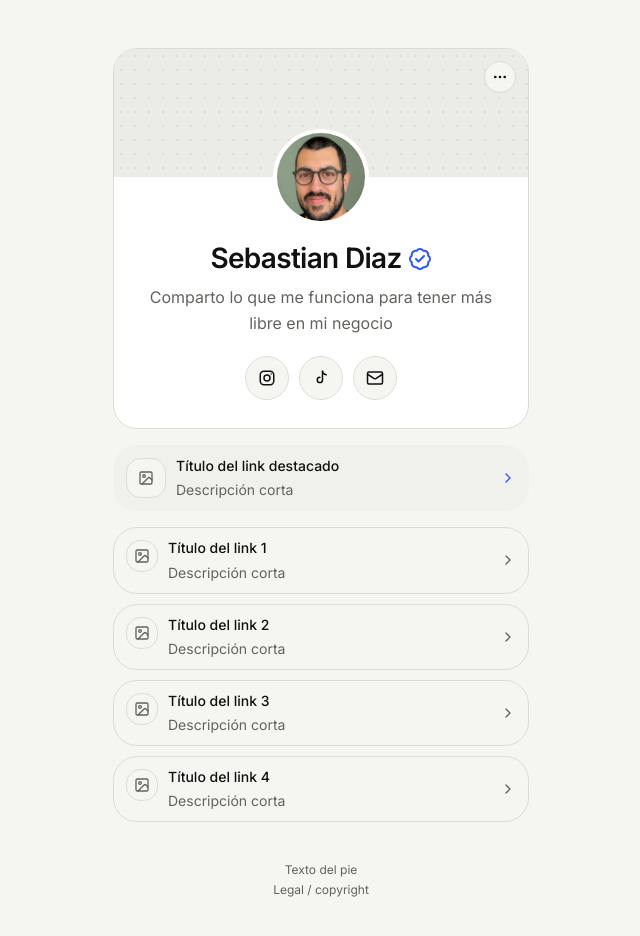
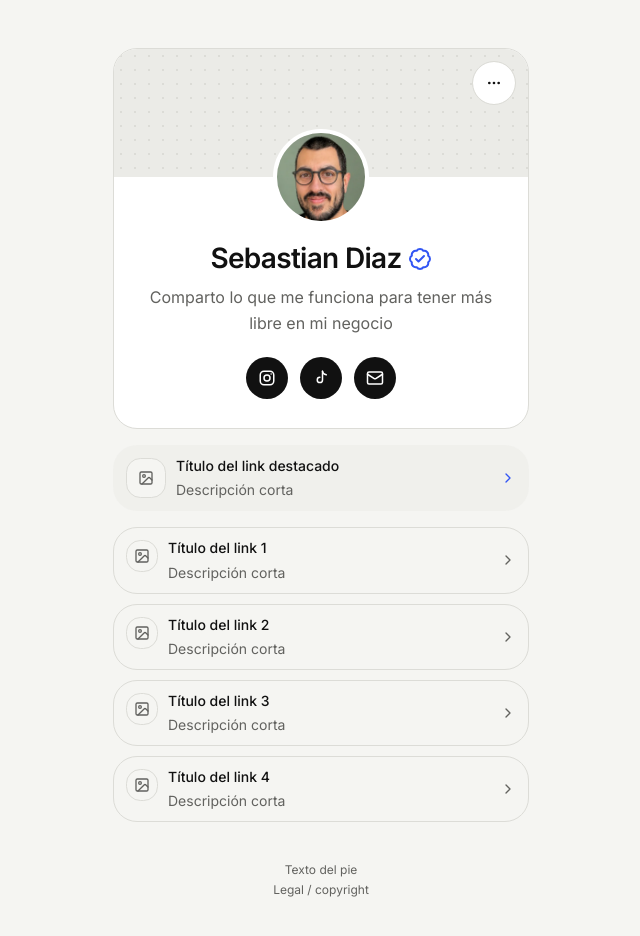
Before and after one commit to sebasw3b/sebastiandiaz, a Next.js app: page /start in a window 1280 px wide. Shown: the top 936 px of the page, without its empty margins (319-959 px from the left). Built offline with nearby package versions, Linux system fonts and the light colour scheme.

Commit message:
color variables setted up

```diff
--- a/app/globals.css
+++ b/app/globals.css
@@ -27,7 +27,7 @@
     --text-lead--letter-spacing: -0.032em;
     --text-lead--font-weight: 600;
     --text-subtitle: 1.3125rem;
-    --text-subtitle--line-height: 1.15;
+    --text-subtitle--line-height: 1.2;
     --text-subtitle--letter-spacing: -0.024em;
     --text-subtitle--font-weight: 600;
     --text-body: 1.0625rem;
@@ -108,8 +108,11 @@
     --brand-soft: #e9ecff;
     --brand-soft-foreground: #3255f4;
     --overlay: rgb(30 25 22 / 32%);
-    --shadow-card: 0 16px 40px rgb(17 17 17 / 9%);
-    --shadow-elevated: 0 24px 60px rgb(17 17 17 / 16%);
+    --shadow-card: 0 2px 10px rgb(39 31 23 / 3%);
+    --shadow-elevated:
+        0 0.6px 1.57px -1.5px rgb(0 0 0 / 17%),
+        0 2.29px 5.95px -3px rgb(0 0 0 / 14%),
+        0 10px 26px -4.5px rgb(0 0 0 / 2%);
     --chart-1: #3255f4;
     --chart-2: #111111;
     --chart-3: #62625f;
@@ -151,8 +154,11 @@
     --brand-soft: #1c2240;
     --brand-soft-foreground: #a9b8ff;
     --overlay: rgb(0 0 0 / 45%);
-    --shadow-card: 0 16px 40px rgb(0 0 0 / 35%);
-    --shadow-elevated: 0 24px 60px rgb(0 0 0 / 50%);
+    --shadow-card: 0 2px 10px rgb(0 0 0 / 20%);
+    --shadow-elevated:
+        0 0.6px 1.57px -1.5px rgb(0 0 0 / 40%),
+        0 2.29px 5.95px -3px rgb(0 0 0 / 35%),
+        0 10px 26px -4.5px rgb(0 0 0 / 20%);
     --chart-1: #6b85ff;
     --chart-2: #f5f5f2;
     --chart-3: #a3a39f;
--- a/app/layout.tsx
+++ b/app/layout.tsx
@@ -1,3 +1,4 @@
+import type { Metadata, Viewport } from "next"
 import { Geist_Mono, Inter, Source_Serif_4 } from "next/font/google"
 
 import "./globals.css"
@@ -11,7 +12,7 @@ const fontSans = Inter({
 
 const fontSerif = Source_Serif_4({
   subsets: ["latin", "latin-ext"],
-  style: ["italic"],
+  style: ["normal", "italic"],
   variable: "--font-serif",
 })
 
@@ -19,6 +20,21 @@ const fontMono = Geist_Mono({
   subsets: ["latin"],
   variable: "--font-mono",
 })
+
+export const metadata: Metadata = {
+  title: {
+    default: "Sebastián Díaz",
+    template: "%s | Sebastián Díaz",
+  },
+  description: "Sitio personal de Sebastián Díaz.",
+}
+
+export const viewport: Viewport = {
+  themeColor: [
+    { media: "(prefers-color-scheme: light)", color: "#f5f5f2" },
+    { media: "(prefers-color-scheme: dark)", color: "#111111" },
+  ],
+}
 
 export default function RootLayout({
   children,
--- a/app/start/_components/social-links.tsx
+++ b/app/start/_components/social-links.tsx
@@ -1,5 +1,4 @@
 import { buttonVariants } from "@/components/ui/button"
-import { cn } from "@/lib/utils"
 
 import type { SocialLink } from "../_lib/types"
 import { SocialIcon } from "./social-icon"
@@ -12,10 +11,7 @@ export function SocialLinks({ socials }: { socials: SocialLink[] }) {
           <a
             href={social.href}
             aria-label={social.label}
-            className={cn(
-              buttonVariants({ variant: "outline", size: "icon-lg" }),
-              "size-11 rounded-full"
-            )}
+            className={buttonVariants({ size: "icon" })}
           >
             <SocialIcon platform={social.platform} className="size-[18px]" />
           </a>
--- a/components/ui/button.tsx
+++ b/components/ui/button.tsx
@@ -3,33 +3,35 @@ import { cva, type VariantProps } from "class-variance-authority"
 import { cn } from "cn"
 
 const buttonVariants = cva(
-  "group/button inline-flex shrink-0 items-center justify-center rounded-lg border border-transparent bg-clip-padding text-sm font-medium whitespace-nowrap transition-all outline-none select-none focus-visible:border-ring focus-visible:ring-3 focus-visible:ring-ring/50 active:not-aria-[haspopup]:translate-y-px disabled:pointer-events-none disabled:opacity-50 aria-invalid:border-destructive aria-invalid:ring-3 aria-invalid:ring-destructive/20 dark:aria-invalid:border-destructive/50 dark:aria-invalid:ring-destructive/40 [&_svg]:pointer-events-none [&_svg]:shrink-0 [&_svg:not([class*='size-'])]:size-4",
+  "group/button inline-flex shrink-0 items-center justify-center rounded-full border border-transparent bg-clip-padding text-sm font-medium whitespace-nowrap transition-all outline-none select-none focus-visible:border-ring focus-visible:ring-3 focus-visible:ring-ring/50 active:not-aria-[haspopup]:translate-y-px disabled:pointer-events-none disabled:opacity-50 aria-invalid:border-destructive aria-invalid:ring-3 aria-invalid:ring-destructive/20 dark:aria-invalid:border-destructive/50 dark:aria-invalid:ring-destructive/40 [&_svg]:pointer-events-none [&_svg]:shrink-0 [&_svg:not([class*='size-'])]:size-4",
   {
     variants: {
       variant: {
-        default: "bg-primary text-primary-foreground hover:bg-primary/80",
+        default:
+          "bg-primary text-primary-foreground hover:bg-brand hover:text-brand-foreground aria-expanded:bg-brand aria-expanded:text-brand-foreground",
         outline:
-          "border-border bg-background hover:bg-muted hover:text-foreground aria-expanded:bg-muted aria-expanded:text-foreground dark:border-input dark:bg-input/30 dark:hover:bg-input/50",
+          "border-border bg-card hover:bg-muted hover:text-foreground aria-expanded:bg-muted aria-expanded:text-foreground dark:border-input dark:bg-input/30 dark:hover:bg-input/50",
         secondary:
           "bg-secondary text-secondary-foreground hover:bg-[color-mix(in_oklch,var(--secondary),var(--foreground)_5%)] aria-expanded:bg-secondary aria-expanded:text-secondary-foreground",
         ghost:
           "hover:bg-muted hover:text-foreground aria-expanded:bg-muted aria-expanded:text-foreground dark:hover:bg-muted/50",
         destructive:
           "bg-destructive/10 text-destructive hover:bg-destructive/20 focus-visible:border-destructive/40 focus-visible:ring-destructive/20 dark:bg-destructive/20 dark:hover:bg-destructive/30 dark:focus-visible:ring-destructive/40",
+        overlay:
+          "bg-overlay text-white backdrop-blur-md hover:bg-overlay/80 aria-expanded:bg-overlay/80",
         link: "text-primary underline-offset-4 hover:underline",
       },
       size: {
         default:
-          "h-8 gap-1.5 px-2.5 has-data-[icon=inline-end]:pr-2 has-data-[icon=inline-start]:pl-2",
-        xs: "h-6 gap-1 rounded-[min(var(--radius-md),10px)] px-2 text-xs in-data-[slot=button-group]:rounded-lg has-data-[icon=inline-end]:pr-1.5 has-data-[icon=inline-start]:pl-1.5 [&_svg:not([class*='size-'])]:size-3",
-        sm: "h-7 gap-1 rounded-[min(var(--radius-md),12px)] px-2.5 text-[0.8rem] in-data-[slot=button-group]:rounded-lg has-data-[icon=inline-end]:pr-1.5 has-data-[icon=inline-start]:pl-1.5 [&_svg:not([class*='size-'])]:size-3.5",
-        lg: "h-9 gap-1.5 px-2.5 has-data-[icon=inline-end]:pr-2 has-data-[icon=inline-start]:pl-2",
-        icon: "size-8",
+          "h-11 gap-2.5 px-6.5 text-[0.9375rem] has-data-[icon=inline-end]:pr-5 has-data-[icon=inline-start]:pl-5",
+        xs: "h-6 gap-1 px-2 text-xs in-data-[slot=button-group]:rounded-lg has-data-[icon=inline-end]:pr-1.5 has-data-[icon=inline-start]:pl-1.5 [&_svg:not([class*='size-'])]:size-3",
+        sm: "h-8 gap-1.5 px-3.5 text-[0.8125rem] in-data-[slot=button-group]:rounded-lg has-data-[icon=inline-end]:pr-3 has-data-[icon=inline-start]:pl-3 [&_svg:not([class*='size-'])]:size-3.5",
+        lg: "h-13.5 gap-2.5 px-6.5 text-[0.9375rem] has-data-[icon=inline-end]:pr-5 has-data-[icon=inline-start]:pl-5",
+        icon: "size-11",
         "icon-xs":
-          "size-6 rounded-[min(var(--radius-md),10px)] in-data-[slot=button-group]:rounded-lg [&_svg:not([class*='size-'])]:size-3",
-        "icon-sm":
-          "size-7 rounded-[min(var(--radius-md),12px)] in-data-[slot=button-group]:rounded-lg",
-        "icon-lg": "size-9",
+          "size-6 in-data-[slot=button-group]:rounded-lg [&_svg:not([class*='size-'])]:size-3",
+        "icon-sm": "size-8 in-data-[slot=button-group]:rounded-lg",
+        "icon-lg": "size-13.5",
       },
     },
     defaultVariants: {
```
